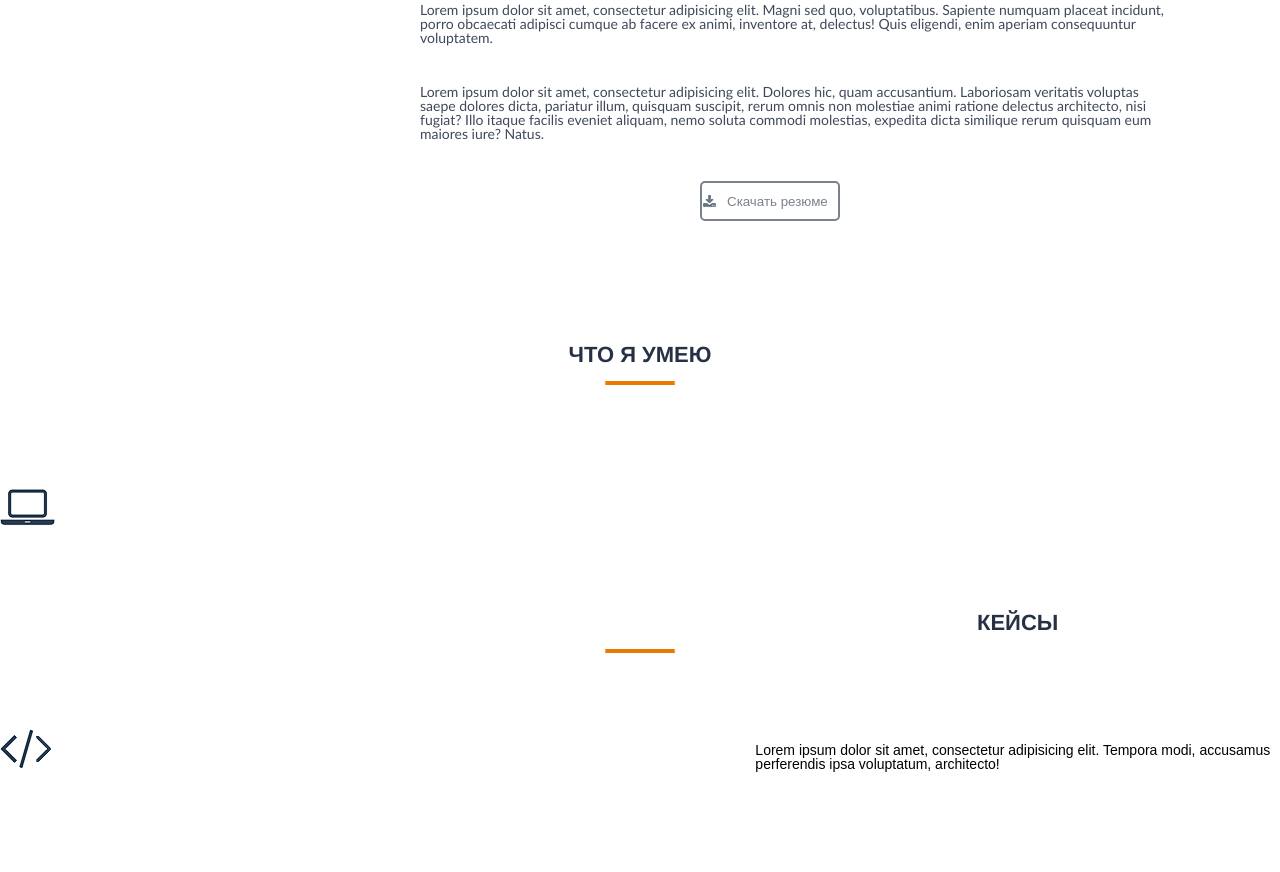
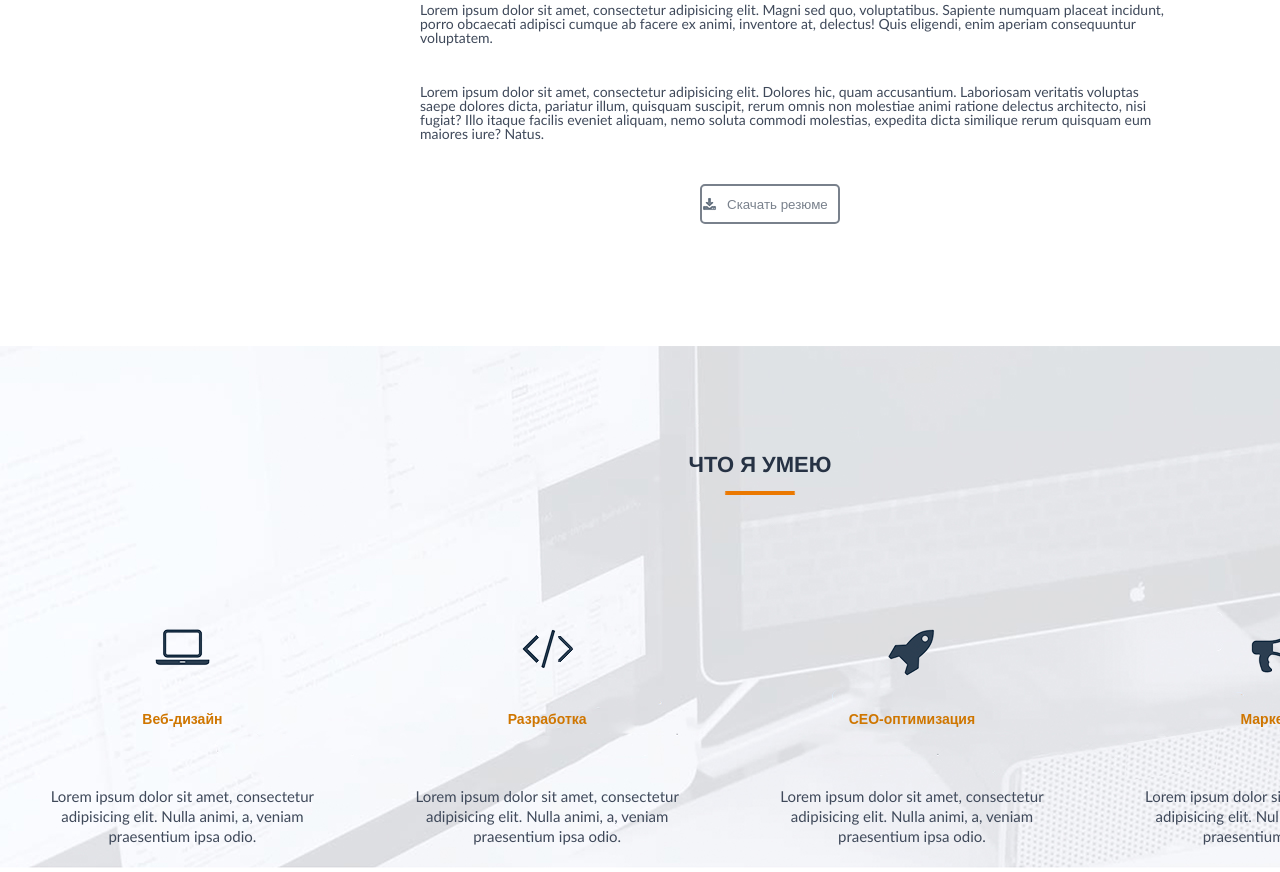
Before and after one commit to puroman987/puroman987.github.io, a plain HTML site: page src/index.html in a window 1280 px wide. Shown: the part 1352-2224 px from the top of the page. Drawn offline with Linux system fonts and the light colour scheme.

Commit message:
Сделал до Кейсов

```diff
--- a/src/css/style.css
+++ b/src/css/style.css
@@ -102,10 +102,36 @@ span>p{
     padding: 10px 10px 10px 25px;
     background: url(../img/%D0%B8%D0%BA%D0%BE%D0%BD%D0%BA%D0%B0.png)  no-repeat left;
     margin-left: 700px;
+    margin-bottom: 107px;
+    margin-top: 3px;
 }
-div .uslugi{
-    background-image: url(../img/%D0%BA%D0%B0%D1%80%D1%82%D0%B8%D0%BD%D0%BA%D0%B0%20%D1%84%D0%BE%D0%BD%D0%B0.jpg)no-repeat center;
-    width: 800px;
-    height: 800px;
+.uslugi{
+    display: inline-block;
+    width: 1520px;
+    height: 524px;
+    margin-left: auto;
+    margin-right: auto;
+    background-image: url(../img/%D0%BA%D0%B0%D1%80%D1%82%D0%B8%D0%BD%D0%BA%D0%B0%20%D1%84%D0%BE%D0%BD%D0%B0.jpg);
+    background-repeat: no-repeat;
     background-position: center;
 }
+.uslugi ul li{
+    font-size:14px;
+    display:inline-block;
+    width:20%;
+    margin:2%;
+    padding:0;
+    text-align: center;
+}
+.headingobomne{
+    margin-bottom: 37px;
+    color:#cf7600;
+    font-weight: bold;
+}
+.textobomne{
+    color: #3f495a;
+    font-family: Calibri , sans-family;
+    font-size: 15px;
+    line-height: 20px;
+    margin-top: 25px;
+}
--- a/src/index.html
+++ b/src/index.html
@@ -37,28 +37,28 @@
     <p>Lorem ipsum dolor sit amet, consectetur adipisicing elit. Dolores hic, quam accusantium. Laboriosam veritatis voluptas saepe dolores dicta, pariatur illum, quisquam suscipit, rerum omnis non molestiae animi ratione delectus architecto, nisi fugiat? Illo itaque facilis eveniet aliquam, nemo soluta commodi molestias, expedita dicta similique rerum quisquam eum maiores iure? Natus.</p></span>
     <p class="rezume"><input img src="img/%D0%B8%D0%BA%D0%BE%D0%BD%D0%BA%D0%B0.png" type="submit" value="Скачать резюме"></p></div>
 <br><div class="uslugi" ><h3>Что я умею</h3>
-<br><ul>
-                <li><img src="img/%D0%BD%D0%BE%D1%83%D1%82.png">
-                <p>Веб-дизайн</p>
-                <br>Lorem ipsum dolor sit amet, consectetur adipisicing elit. Nulla animi, a, veniam praesentium ipsa odio.
+        <br><ul>
+                <li><img class="imageobomne" src="img/%D0%BD%D0%BE%D1%83%D1%82.png">
+                <p class=headingobomne>Веб-дизайн</p>
+                    <p class="textobomne">Lorem ipsum dolor sit amet, consectetur adipisicing elit. Nulla animi, a, veniam praesentium ipsa odio.</p>
                 </li>
-                <li><img src="img/%D0%B7%D0%BD%D0%B0%D0%BA.png">
-                <p>Разработка</p>
-                 <br>Lorem ipsum dolor sit amet, consectetur adipisicing elit. Nulla animi, a, veniam praesentium ipsa odio.
+                <li><img class="imageobomne" src="img/%D0%B7%D0%BD%D0%B0%D0%BA.png">
+                <p class=headingobomne>Разработка</p>
+                    <p class="textobomne">Lorem ipsum dolor sit amet, consectetur adipisicing elit. Nulla animi, a, veniam praesentium ipsa odio.</p>
                 </li>
-                <li><img src="img/%D1%80%D0%B0%D0%BA%D0%B5%D1%82%D0%B0.png">
-                <p>СЕО-оптимизация</p>
-                 <br>Lorem ipsum dolor sit amet, consectetur adipisicing elit. Nulla animi, a, veniam praesentium ipsa odio.
+                <li><img class="imageobomne" src="img/%D1%80%D0%B0%D0%BA%D0%B5%D1%82%D0%B0.png">
+                <p class=headingobomne>СЕО-оптимизация</p>
+                    <p class="textobomne">Lorem ipsum dolor sit amet, consectetur adipisicing elit. Nulla animi, a, veniam praesentium ipsa odio.</p>
                 </li>
-                <li><img src="img/%D0%B3%D1%80%D0%B0%D0%BC%D0%BC%D0%BE%D1%84%D0%BE%D0%BD.png">
-                <p>Маркетинг</p>
-                 <br>Lorem ipsum dolor sit amet, consectetur adipisicing elit. Nulla animi, a, veniam praesentium ipsa odio.
+                <li><img class="imageobomne" src="img/%D0%B3%D1%80%D0%B0%D0%BC%D0%BC%D0%BE%D1%84%D0%BE%D0%BD.png">
+                <p class=headingobomne>Маркетинг</p>
+                    <p class="textobomne">Lorem ipsum dolor sit amet, consectetur adipisicing elit. Nulla animi, a, veniam praesentium ipsa odio.</p>
                 </li>
     </ul></div>
     <br><h3>Кейсы</h3>
     <p>Lorem ipsum dolor sit amet, consectetur adipisicing elit. Tempora modi, accusamus perferendis ipsa voluptatum, architecto!
     <p><img class="caseimg" src="img/%D1%84%D0%BE%D1%82%D0%BA%D0%B0.png"></p>
-    <p>CLIENT:</p>
+    <br>CLIENT:
     Какая-то комапния
     <p>WEBSITE:</p>
     http://www.somedomain.com
```
